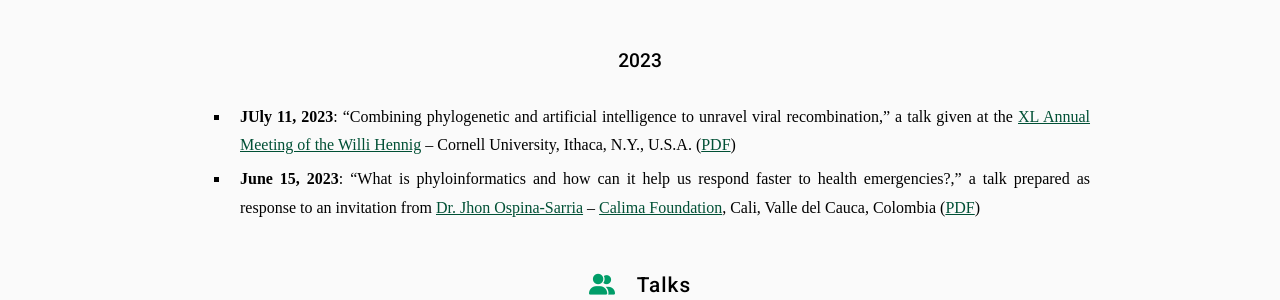
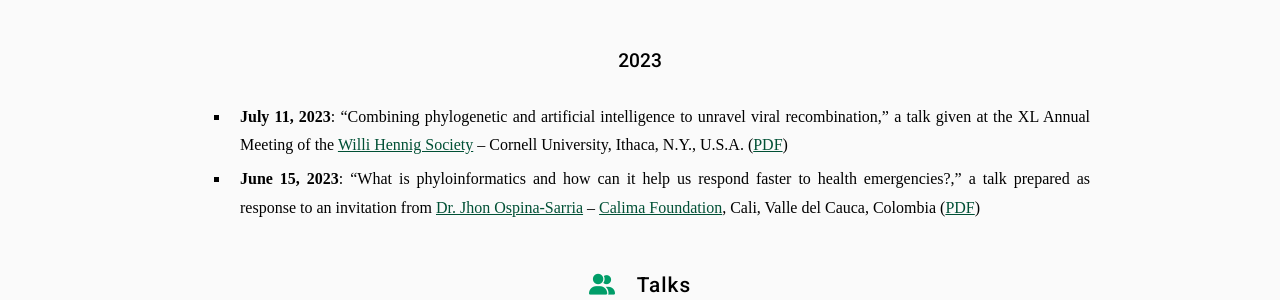
Before and after one commit to machadodj/machadodj.github.io, a Jekyll site: the page built from outreach/index.md, in a window 1280 px wide. Shown: the part 395-695 px from the top of the page. Built offline with Jekyll 4.4.1, drawn with Linux system fonts in a browser that asks for light colours; nearby versions of some CDN libraries; some web fonts are replaced.

Commit message:
Update index.md

```diff
--- a/outreach/index.md
+++ b/outreach/index.md
@@ -18,7 +18,7 @@ This is a work in progress. Whenever possible, I'll add materials from recent or
 ### 2023
 
 
-- **JUly 11, 2023**: "Combining phylogenetic and artificial intelligence to unravel viral recombination," a talk given at the [XL Annual Meeting of the Willi Hennig](https://cladistics.org/) -- Cornell University, Ithaca, N.Y., U.S.A. ([PDF](https://drive.google.com/file/d/1jupSdnD0Q2mxHt-unEpYUua6c36laA0N/view?usp=sharing))
+- **July 11, 2023**: "Combining phylogenetic and artificial intelligence to unravel viral recombination," a talk given at the XL Annual Meeting of the [Willi Hennig Society](https://cladistics.org/) -- Cornell University, Ithaca, N.Y., U.S.A. ([PDF](https://drive.google.com/file/d/1jupSdnD0Q2mxHt-unEpYUua6c36laA0N/view?usp=sharing))
 - **June 15, 2023**: "What is phyloinformatics and how can it help us respond faster to health emergencies?," a talk prepared as response to an invitation from [Dr. Jhon Ospina-Sarria](https://orcid.org/0000-0002-9099-7793) -- [Calima Foundation](https://en.fundacioncalima.org/), Cali, Valle del Cauca, Colombia ([PDF](https://drive.google.com/file/d/1FZQ5azNeGHLWIiACQTEnYvwRDuvy5vGp/view?usp=sharing))
 
 
```
